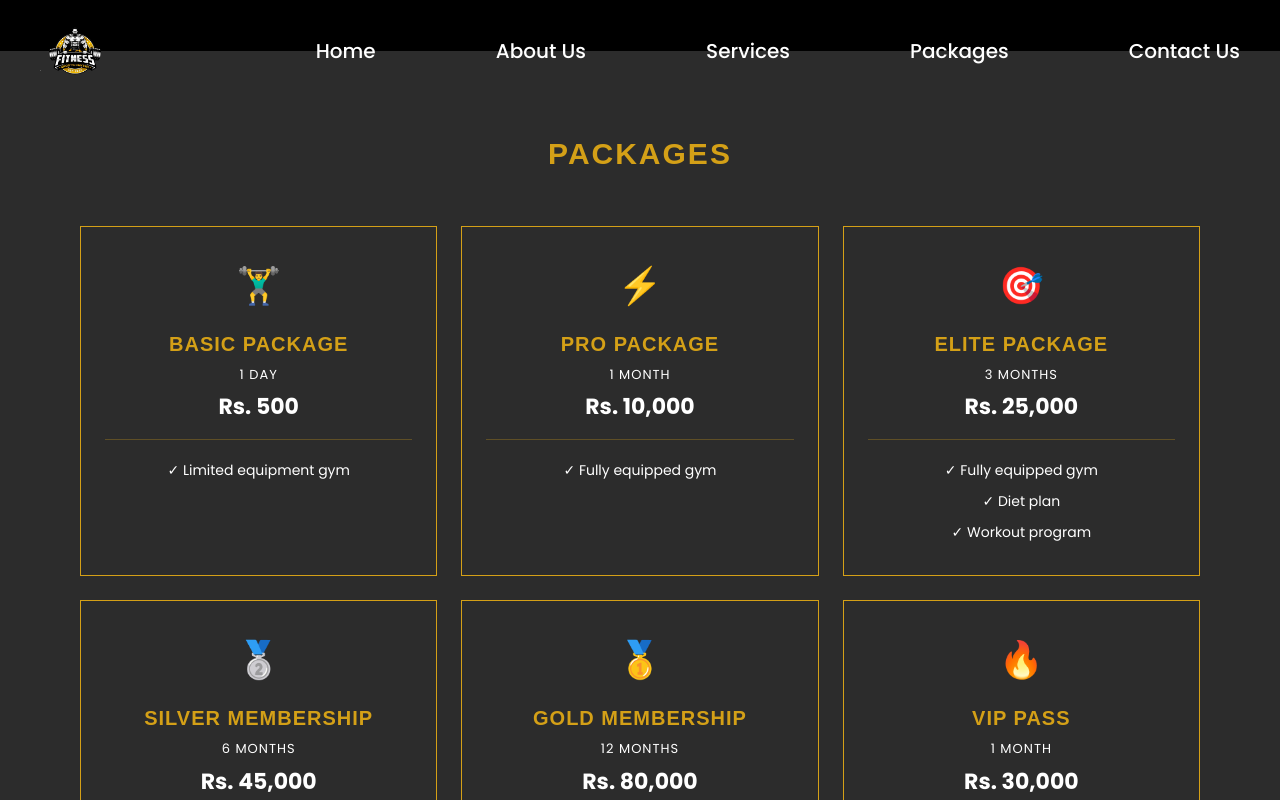
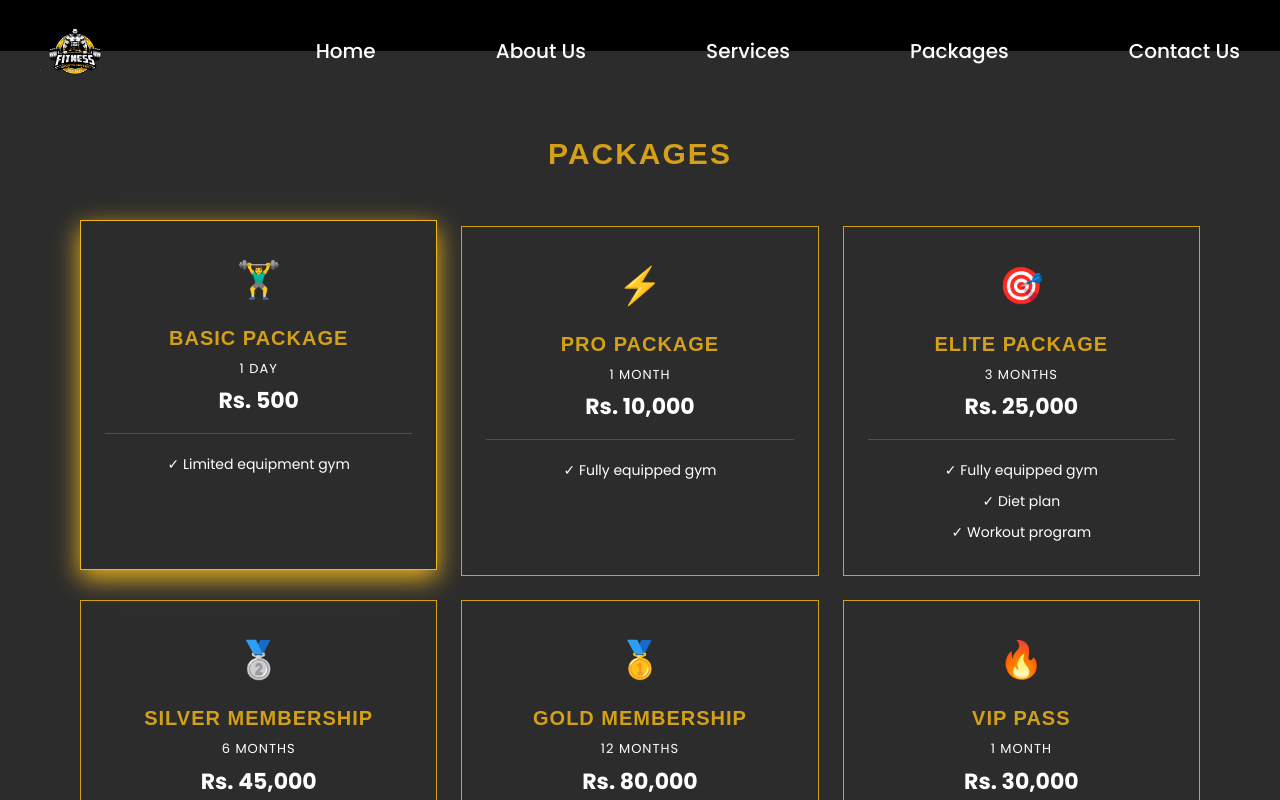
Before and after one commit to SanjanaThilakasiri/Fitness-Sports-Center, a React (Vite) app: page / in a window 1280 px wide. In both pictures the pointer is over the element 258 px from the left and 4022 px from the top of the page. Shown: the part 3622-4422 px from the top of the page. Built offline with nearby package versions, Linux system fonts and the light colour scheme.

Commit message:
add hover effect on packages section cards

```diff
--- a/src/App.css
+++ b/src/App.css
@@ -706,6 +706,14 @@ body {
   display: flex;
   flex-direction: column;
   align-items: center;
+  transition: transform 0.3s ease, box-shadow 0.3s ease, border-color 0.3s ease;
+}
+
+.package-card:hover {
+  cursor: pointer;
+  transform: translateY(-6px);
+  border-color: #EFB61E;
+  box-shadow: 0 8px 24px #EFB61E;
 }
 
 .package-icon {
```
